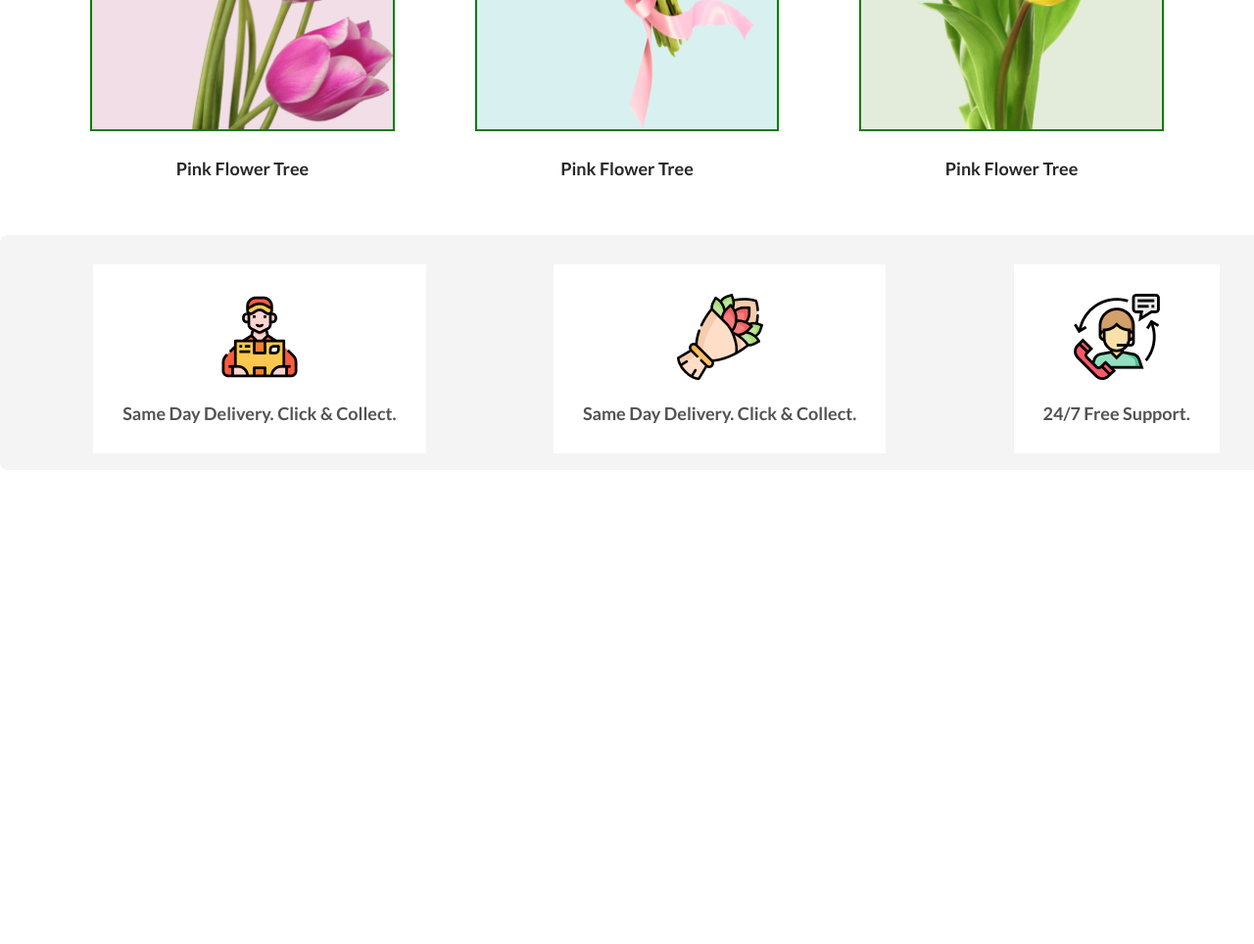
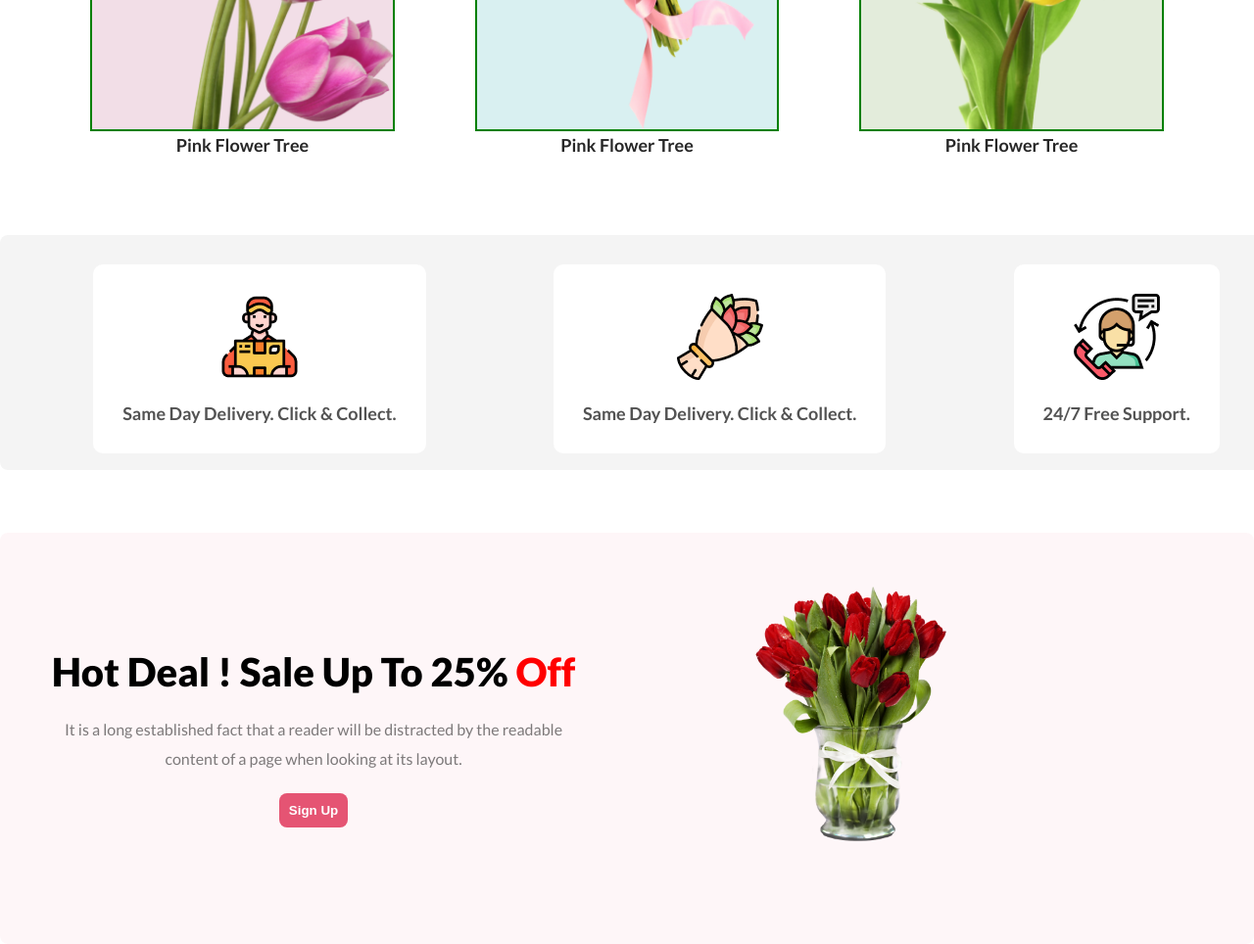
Before and after one commit to AnikDasJoy/Flower-shop, a plain HTML site: page index.html in a window 1280 px wide. Shown: the part 1180-2144 px from the top of the page at 98% size. Before the commit the page ends 1673 px from the top, so only its background shows below. Drawn offline with Linux system fonts and the light colour scheme.

Commit message:
discount section added

```diff
--- a/index.html
+++ b/index.html
@@ -74,7 +74,18 @@
         </section>
 
         <section class="discount">
+            <div class="details">
+                <h2>Hot Deal ! Sale Up To 25% <span style="color: red;">Off</span></h2>
+                <p class="p">It is a long established fact that a reader will be distracted by the readable<br>content
+                    of a page
+                    when looking at its
+                    layout.</p>
+                <button class="btn">Sign Up</button>
+            </div>
 
+            <div class="img-part">
+                <img src="Flower Asset/pngwing 8.png" alt="">
+            </div>
         </section>
     </main>
 
--- a/style.css
+++ b/style.css
@@ -41,7 +41,7 @@ body {
     margin: 20px 0;
 }
 
-.banner-text-container .btn {
+.btn {
     color: rgb(255, 255, 255);
     font-size: 20x;
     font-weight: 700;
@@ -64,12 +64,12 @@ body {
     margin-top: 7%;
 }
 
-.featured-flowers h2 {
+.details h2 {
     font-size: 40px;
     font-weight: 800;
 }
 
-.featured-flowers p {
+.details p {
     font-size: 16px;
     font-weight: 400;
     line-height: 30px;
@@ -150,6 +150,7 @@ body {
 .part-3 {
     background: white;
     padding: 30px;
+    border-radius: 10px;
 }
 
 .support-container p {
@@ -158,3 +159,34 @@ body {
     font-weight: 600;
     color: rgba(39, 39, 39, 0.8);
 }
+
+.discount {
+    margin-top: 5%;
+    width: 100%;
+    height: 420px;
+    border-radius: 8px;
+    background: rgba(229, 84, 115, 0.05);
+    display: flex;
+}
+
+.details {
+    width: 50%;
+    display: flex;
+    flex-direction: column;
+    justify-content: center;
+    align-items: center;
+}
+
+.details .p {
+    text-align: center;
+}
+
+.discount img {
+    width: 40%;
+}
+
+.img-part {
+    width: 50%;
+    padding-left: 10%;
+    padding-top: 4%;
+}
```
